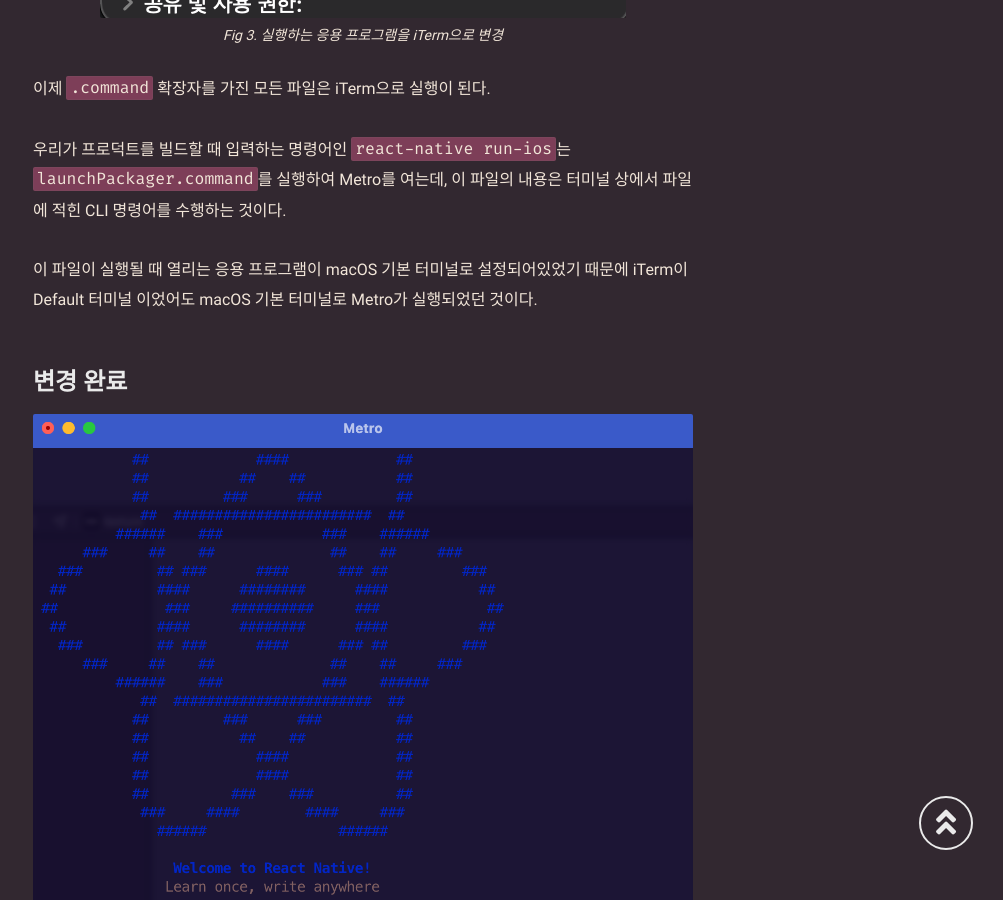
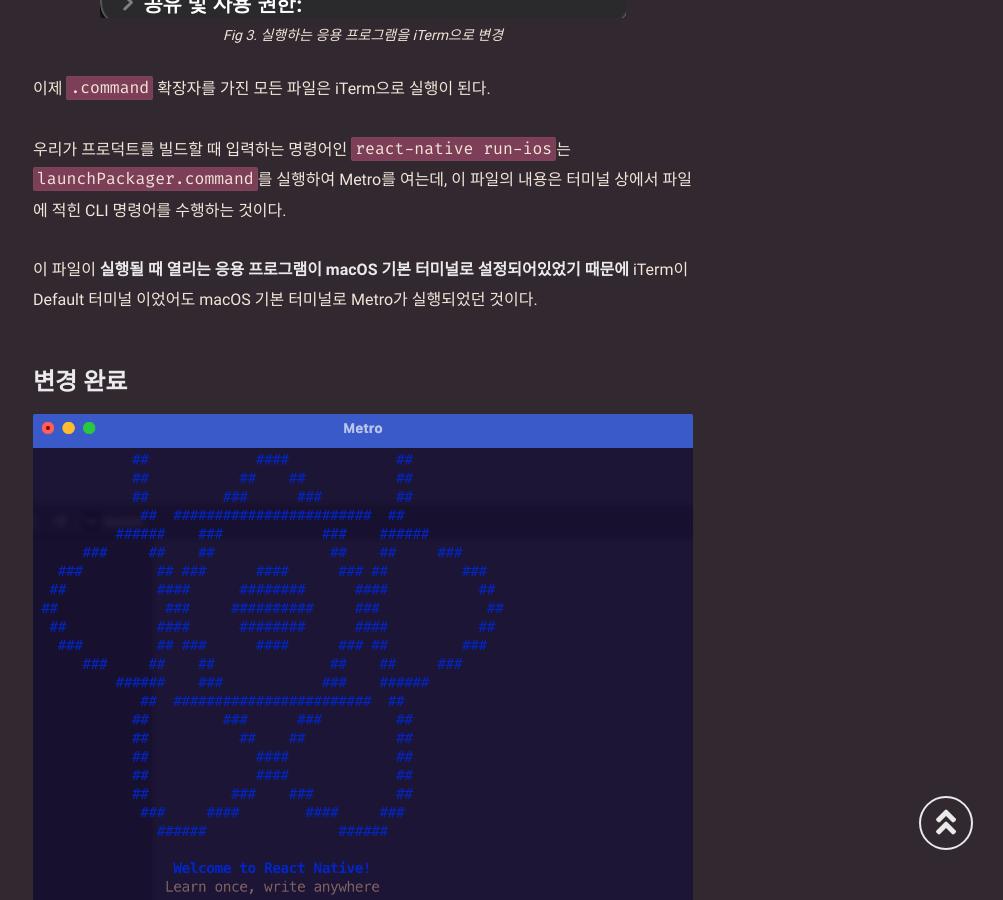
Before and after one commit to mniYUNSU/mniYUNSU.github.io, a Jekyll site: the page built from _posts/common-metro-iterm/2022-04-11-common-metro-iterm.md, in a window 1280 px wide and 900 px high, scrolled down 3298 px. Shown: the whole window, without its empty margins (277-1280 px from the left). Built offline with Jekyll 4.4.1, drawn with Linux system fonts in a browser that asks for light colours; comment, search, counter and statistics services are not loaded.

```diff
--- a/_posts/common-metro-iterm/2022-04-11-common-metro-iterm.md
+++ b/_posts/common-metro-iterm/2022-04-11-common-metro-iterm.md
@@ -51,7 +51,7 @@ Metro 기본 실행 터미널을 iTerm으로 바꿔야겠다고 생각했다.
 
 우리가 프로덕트를 빌드할 때 입력하는 명령어인 `react-native run-ios`는 `launchPackager.command`를 실행하여 Metro를 여는데, 이 파일의 내용은 터미널 상에서 파일에 적힌 CLI 명령어를 수행하는 것이다.
 
-이 파일이 실행될 때 열리는 응용 프로그램이 macOS 기본 터미널로 설정되어있었기 때문에 iTerm이 Default 터미널 이었어도 macOS 기본 터미널로 Metro가 실행되었던 것이다.
+이 파일이 **실행될 때 열리는 응용 프로그램이 macOS 기본 터미널로 설정되어있었기 때문에** iTerm이 Default 터미널 이었어도 macOS 기본 터미널로 Metro가 실행되었던 것이다.
 
 # 변경 완료
 
```
